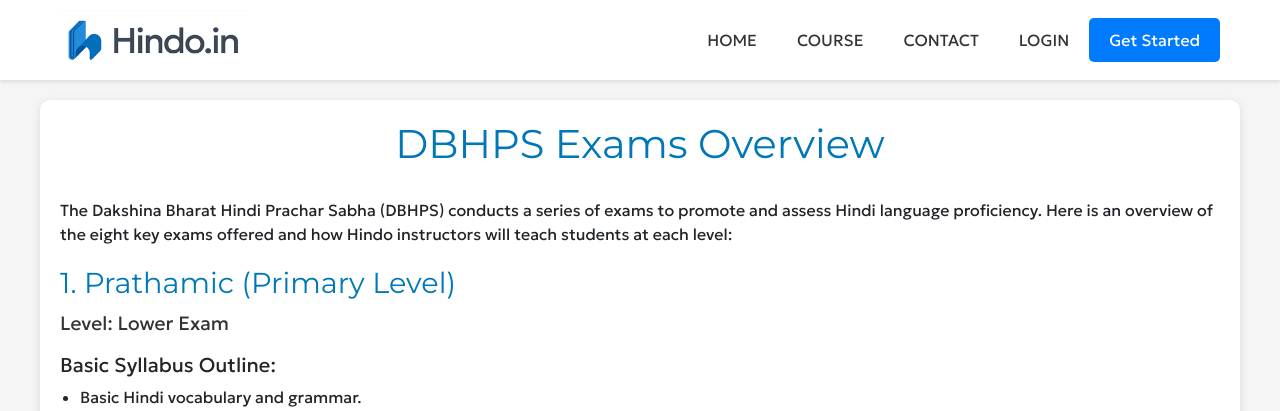
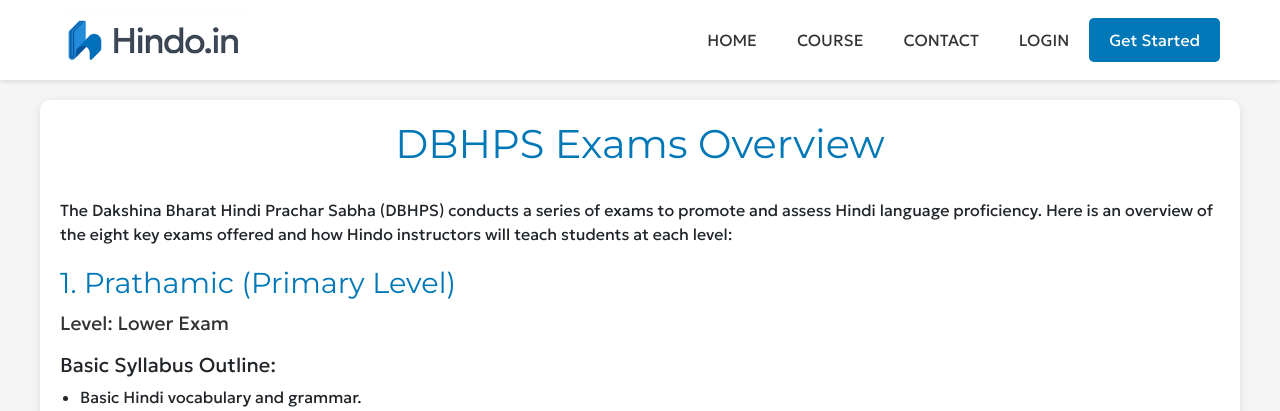
Before and after one commit to ROHITH1112790/hindo.in, a Flask app: page /DBHPS in a window 1280 px wide; the page is wider, and only the part inside the window is pictured. Shown: the top 411 px of that part. Run offline with Flask 3, Linux system fonts and the light colour scheme; some libraries are stand-ins or nearby versions.

Commit message:
updatedbhps

```diff
--- a/templates/DBHPS.html
+++ b/templates/DBHPS.html
@@ -71,12 +71,12 @@
         }
 
         .get-started {
-            background-color: #007bff;
-            color: white;
+        background-color: #0077b6;
         border: none;
         padding: 10px 20px;
+        color: white;
+        font-size: 1em;
         border-radius: 5px;
-            font-size: 1em;
         cursor: pointer;
         transition: background-color 0.3s ease;
     }
```
Lines whose indentation alone changed are shown as unchanged.
